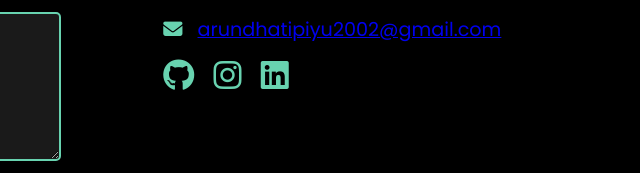
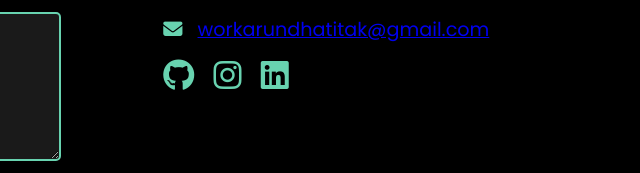
Before and after one commit to Arundhatitak/arundhati-portfolio, a plain HTML site: page contact.html in a window 1280 px wide. Shown: the part 346-519 px from the top of the page, 528-1168 px from the left. Drawn offline with nearby package versions, Linux system fonts and the light colour scheme.

Commit message:
Update contact.html

```diff
--- a/contact.html
+++ b/contact.html
@@ -41,7 +41,7 @@
 
         <div class="contact-container">
             <!-- Contact Form -->
-            <form class="contact-form" action="https://formsubmit.co/arundhatipiyu2002@gmail.com" method="POST">
+            <form class="contact-form" action="https://formsubmit.co/workarundhatitak@gmail.com" method="POST">
                 <input type="text" name="name" placeholder="Your Name" required>
                 <input type="email" name="email" placeholder="Your Email" required>
                 <textarea name="message" placeholder="Your Message" rows="5" required></textarea>
@@ -49,7 +49,7 @@
             </form>
             <!-- Contact Info & Social Links -->
             <div class="contact-info" data-aos="fade-left" data-aos-duration="1200">
-                <p><i class="fa-solid fa-envelope"></i> <a href="mailto:arundhatipiyu2002@gmail.com">arundhatipiyu2002@gmail.com</a></p>
+                <p><i class="fa-solid fa-envelope"></i> <a href="mailto:workarundhatitak@gmail.com">workarundhatitak@gmail.com</a></p>
 
                 <div class="contact-social">
                     <a href="https://github.com/tejendra09" target="_blank"><i class="fa-brands fa-github"></i></a>
```
